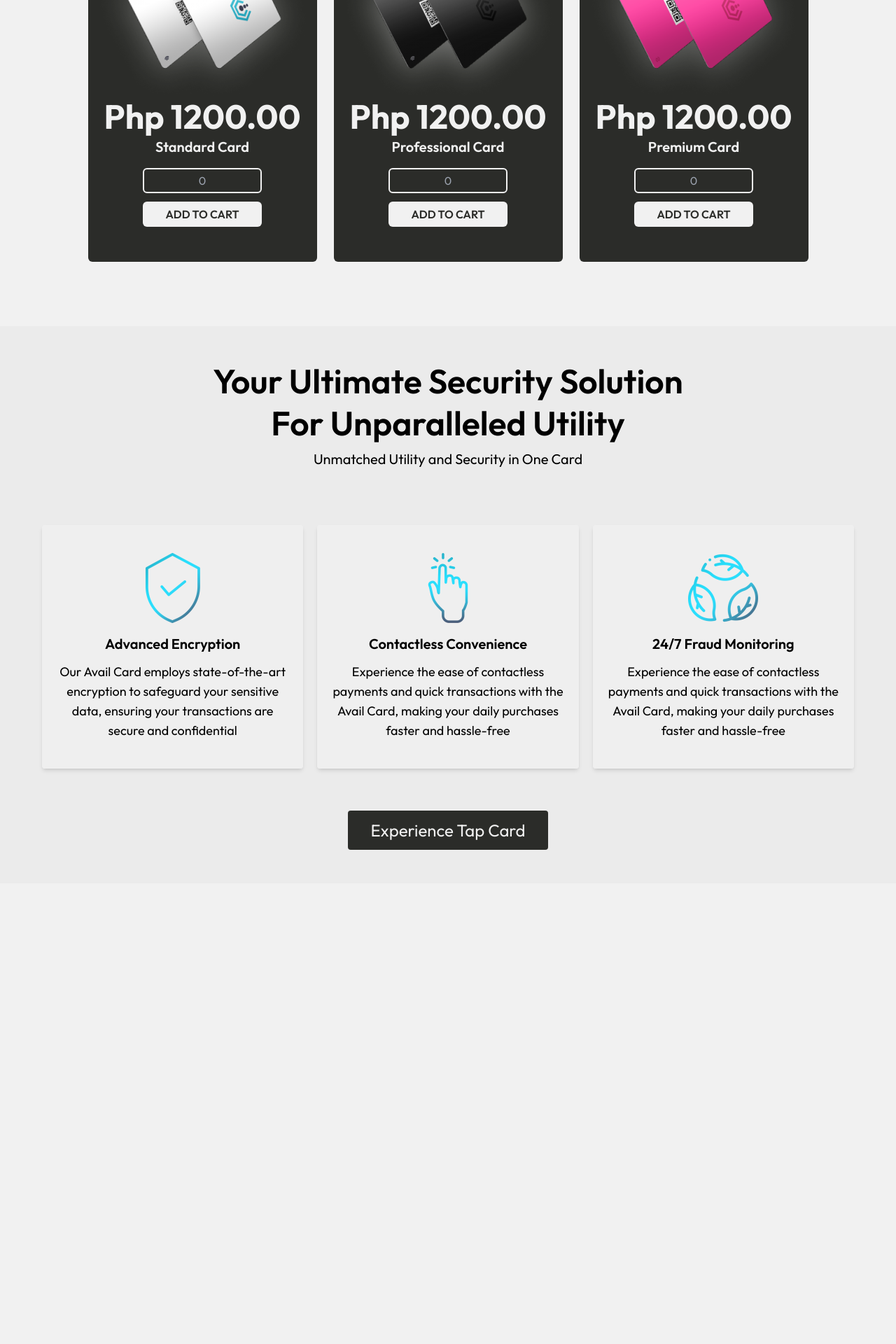
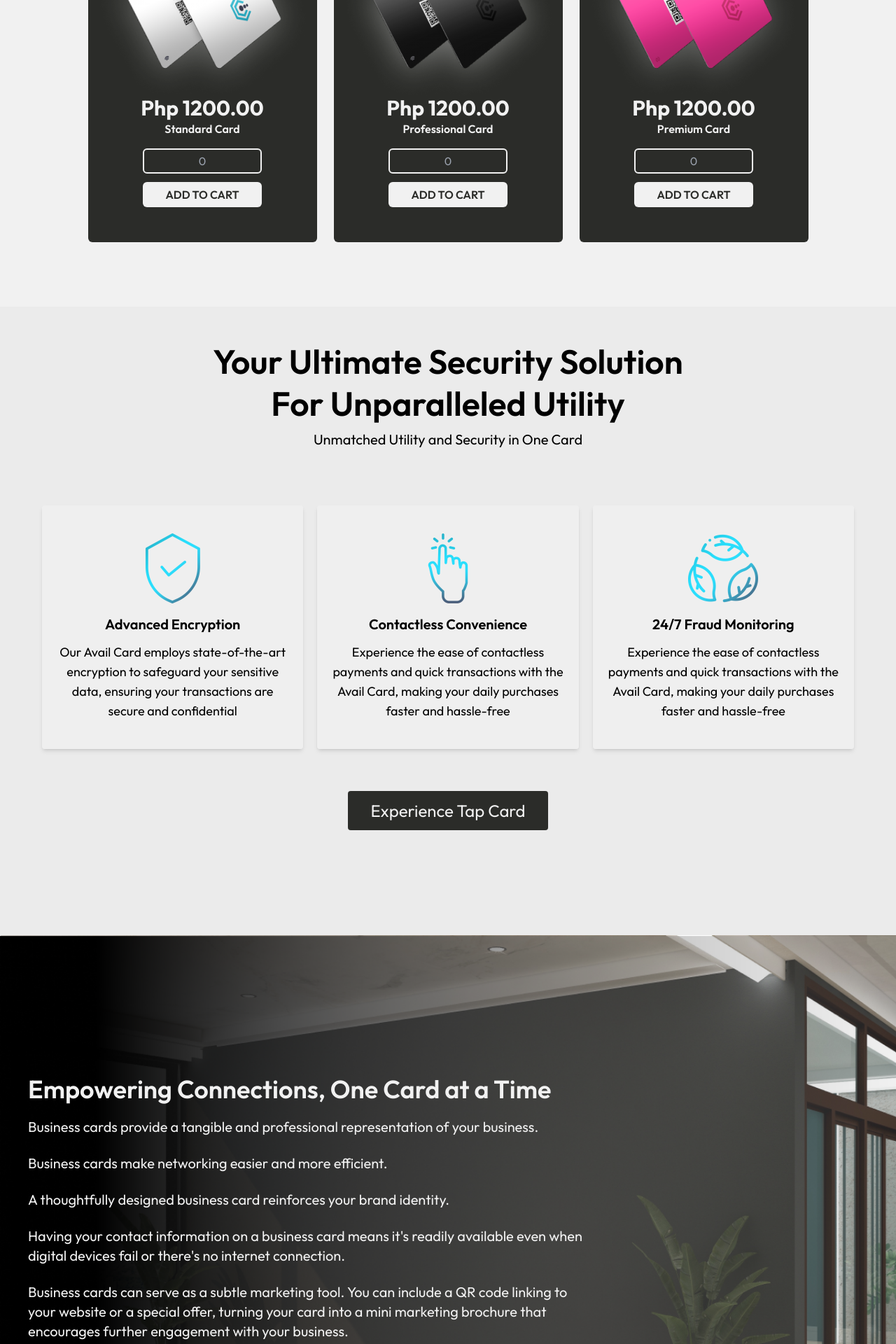
Before and after one commit to JohnOGama/TapCard, a Next.js app: page / in a window 1280 px wide. Shown: the part 1220-3140 px from the top of the page at 70% size. Before the commit the page ends 2482 px from the top, so only its background shows below. Built offline with nearby package versions, Linux system fonts and the light colour scheme.

Commit message:
feat: added company description

```diff
--- a/app/page.tsx
+++ b/app/page.tsx
@@ -1,6 +1,8 @@
+import CompanyDescription from "@/pages/CompanyDescription";
 import Hero from "@/pages/Hero";
 import ProductCatalog from "@/pages/ProductCatalog";
 import ProductStandard from "@/pages/ProductStandard";
+import TrustedBrands from "@/pages/TrustedBrands";
 
 export default function Home() {
   return (
@@ -9,6 +11,8 @@
         <Hero />
         <ProductCatalog />
         <ProductStandard />
+        <CompanyDescription />
+        {/* <TrustedBrands /> */}
       </main>
     </>
   );
--- /dev/null
+++ b/data/StaticData.ts
@@ -0,0 +1,67 @@
+export const  Descriptiion = [
+    {
+      desc: "Business cards provide a tangible and professional representation of your business.",
+    },
+    {
+      desc: "Business cards make networking easier and more efficient.",
+    },
+    {
+      desc: "A thoughtfully designed business card reinforces your brand identity.",
+    },
+    {
+      desc: "Having your contact information on a business card means it's readily available even when digital devices fail or there's no internet connection.",
+    },
+    {
+      desc: "Business cards can serve as a subtle marketing tool. You can include a QR code linking to your website or a special offer, turning your card into a mini marketing brochure that encourages further engagement with your business. ",
+    },
+];
+
+// card images for ProductCatalog.tsx
+import WCARD from "@/public/Cards/white.png";
+import BCARD from "@/public/Cards/gray.png";
+import PCARD from "@/public/Cards/pink.png";
+
+
+export const CardsProducts = [
+    {
+      img: WCARD,
+      price: "Php 1200.00",
+      type: "Standard Card",
+    },
+    {
+      img: BCARD,
+      price: "Php 1200.00",
+      type: "Professional Card",
+    },
+    {
+      img: PCARD,
+      price: "Php 1200.00",
+      type: "Premium Card",
+    },
+];
+
+// images for ProductStandard.tsx
+import SHIELD from "@/public/blue Icons/Shield.png";
+import CLICK from "@/public/blue Icons/Click.png";
+import LEAVES from "@/public/blue Icons/Leaves.png";
+
+export const ProductStandards = [
+    {
+      img: SHIELD,
+      title: "Advanced Encryption",
+      description:
+        "Our Avail Card employs state-of-the-art encryption to safeguard your sensitive data, ensuring your transactions are secure and confidential",
+    },
+    {
+      img: CLICK,
+      title: "Contactless Convenience",
+      description:
+        "Experience the ease of contactless payments and quick transactions with the Avail Card, making your daily purchases faster and hassle-free",
+    },
+    {
+      img: LEAVES,
+      title: "24/7 Fraud Monitoring",
+      description:
+        "Experience the ease of contactless payments and quick transactions with the Avail Card, making your daily purchases faster and hassle-free",
+    },
+];
--- a/next.config.js
+++ b/next.config.js
@@ -1,4 +1,4 @@
 /** @type {import('next').NextConfig} */
-const nextConfig = {}
+const nextConfig = {};
 
-module.exports = nextConfig
+module.exports = nextConfig;
--- /dev/null
+++ b/pages/CompanyDescription.tsx
@@ -0,0 +1,27 @@
+import React from "react";
+
+// components
+import Paragraph from "@/components/Paragraph";
+import Title from "@/components/Title";
+
+// static data
+import { Descriptiion } from "@/data/StaticData";
+
+export default function CompanyDescription() {
+  return (
+    <div className="w-full h-auto bg-bg1 bg-no-repeat  bg-cover">
+      <div className="max-w-[1200px] mx-auto p-[50px] lg:py-[200px] lg:p-0">
+        <div className="text-primary">
+          <Title className="lg:text-4xl">
+            Empowering Connections, One Card at a Time
+          </Title>
+          <div className="flex flex-col gap-5 lg:gap-6 mt-5">
+            {Descriptiion.map((desc, index) => (
+              <Paragraph description={desc.desc} className="lg:pr-[400px]" />
+            ))}
+          </div>
+        </div>
+      </div>
+    </div>
+  );
+}
--- a/pages/ProductCatalog.tsx
+++ b/pages/ProductCatalog.tsx
@@ -4,30 +4,10 @@
 import Paragraph from "@/components/Paragraph";
 import Title from "@/components/Title";
 import Button from "@/components/Button";
-
-// card images
-import WCARD from "@/public/Cards/white.png";
-import BCARD from "@/public/Cards/gray.png";
-import PCARD from "@/public/Cards/pink.png";
 import Image from "next/image";
 
-const CardsProducts = [
-  {
-    img: WCARD,
-    price: "Php 1200.00",
-    type: "Standard Card",
-  },
-  {
-    img: BCARD,
-    price: "Php 1200.00",
-    type: "Professional Card",
-  },
-  {
-    img: PCARD,
-    price: "Php 1200.00",
-    type: "Premium Card",
-  },
-];
+// static data
+import { CardsProducts } from "@/data/StaticData";
 
 export default function ProductCatalog() {
   return (
@@ -54,8 +34,13 @@
                 key={index}
                 className="lg:-mt-12"
               />
-              <Title className="mb-0 -mt-16 font-bold ">{card.price}</Title>
-              <Paragraph description={card.type} className="font-semibold" />
+              <Title className="mb-0 -mt-16 font-bold lg:text-3xl">
+                {card.price}
+              </Title>
+              <Paragraph
+                description={card.type}
+                className="font-semibold lg:text-base"
+              />
               <input
                 type="text"
                 placeholder="0"
--- a/pages/ProductStandard.tsx
+++ b/pages/ProductStandard.tsx
@@ -2,36 +2,15 @@
 import Title from "@/components/Title";
 
 // images
-import SHIELD from "@/public/blue Icons/Shield.png";
-import CLICK from "@/public/blue Icons/Click.png";
-import LEAVES from "@/public/blue Icons/Leaves.png";
 import Image from "next/image";
 import Button from "@/components/Button";
 
-const ProductStandards = [
-  {
-    img: SHIELD,
-    title: "Advanced Encryption",
-    description:
-      "Our Avail Card employs state-of-the-art encryption to safeguard your sensitive data, ensuring your transactions are secure and confidential",
-  },
-  {
-    img: CLICK,
-    title: "Contactless Convenience",
-    description:
-      "Experience the ease of contactless payments and quick transactions with the Avail Card, making your daily purchases faster and hassle-free",
-  },
-  {
-    img: LEAVES,
-    title: "24/7 Fraud Monitoring",
-    description:
-      "Experience the ease of contactless payments and quick transactions with the Avail Card, making your daily purchases faster and hassle-free",
-  },
-];
+// static data
+import { ProductStandards } from "@/data/StaticData";
 
 export default function ProductStandard() {
   return (
-    <div className="w-full bg-standardBg py-12">
+    <div className="w-full bg-standardBg py-12 lg:pb-[150px]">
       <div className="max-w-[1200px] mx-auto">
         <div className="text-center pb-10">
           <Title className="mb-2">
--- /dev/null
+++ b/pages/TrustedBrands.tsx
@@ -0,0 +1,26 @@
+import React from "react";
+import Image from "next/image";
+import fs from "fs";
+import path from "path";
+
+export default function TrustedBrands() {
+  const logosDirectory = path.join(process.cwd(), "public/Brands logo");
+
+  const imageFiles = fs.readdirSync(logosDirectory);
+
+  return (
+    <div className="hidden lg:block w-full py-[80px]">
+      <div className="max-w-[1200px] mx-auto text-center capitalize">
+        {imageFiles.map((image, index) => (
+          <Image
+            key={index}
+            src={`/${image}`}
+            alt="logos"
+            width={20}
+            height={20}
+          />
+        ))}
+      </div>
+    </div>
+  );
+}
--- a/tailwind.config.ts
+++ b/tailwind.config.ts
@@ -19,9 +19,7 @@
     },
     extend: {
       backgroundImage: {
-        'gradient-radial': 'radial-gradient(var(--tw-gradient-stops))',
-        'gradient-conic':
-          'conic-gradient(from 180deg at 50% 50%, var(--tw-gradient-stops))',
+        'bg1': "url('../public/Background Images/Background1.png')",
       },
     },
   },
```
Also changed, not shown: BrandLogos.ts (added), app/globals.css (line endings or trailing spaces), public/Background Images/Background1.png (added), public/Background Images/Group 1.png (deleted).
